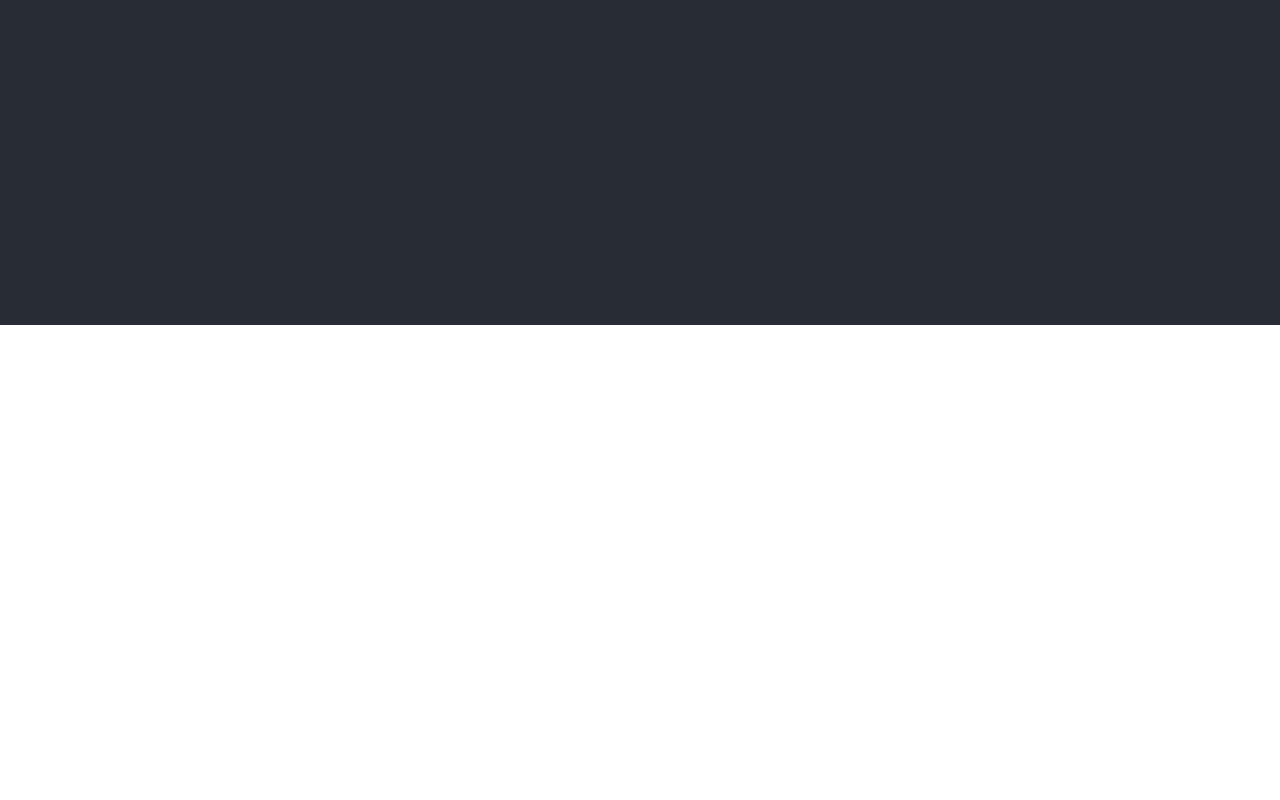
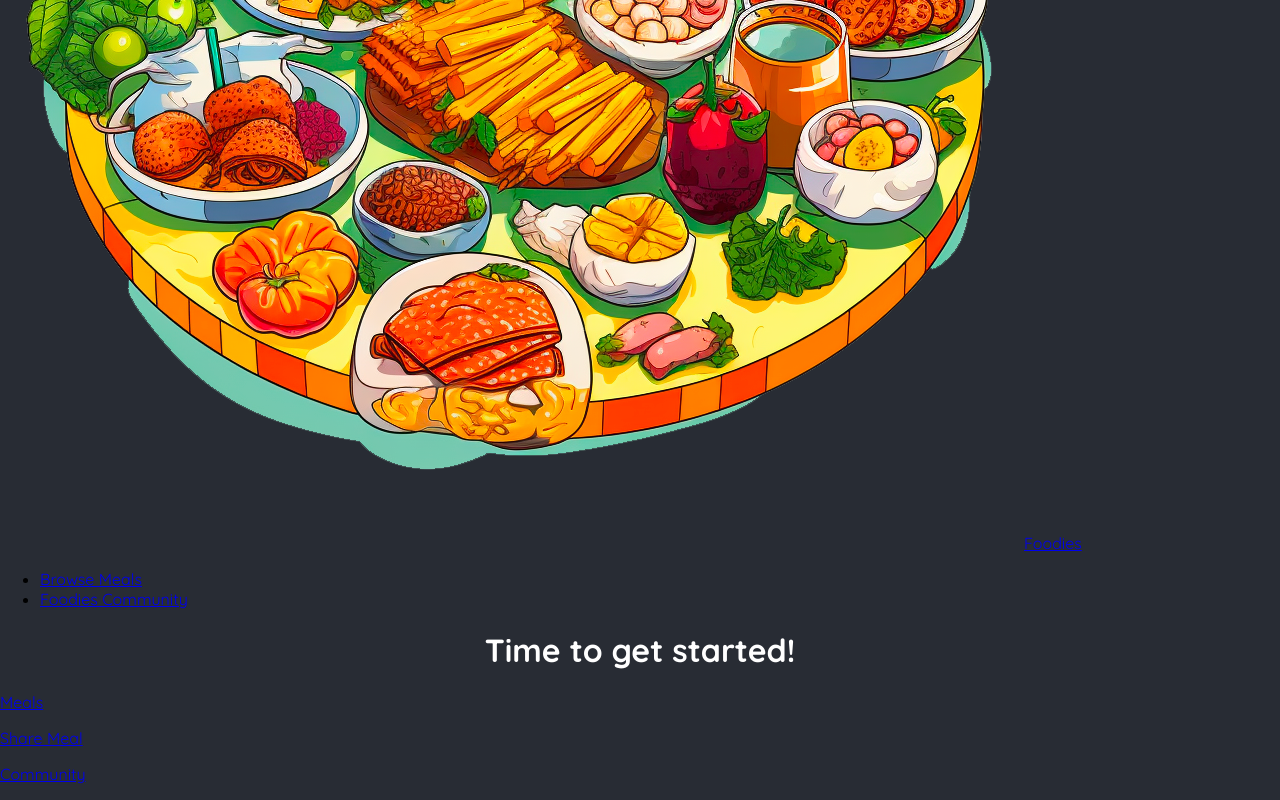
Before and after one commit to Murzuq/Foodies, a Next.js app: page / in a window 1280 px wide. Shown: the part 475-1275 px from the top of the page. Before the commit the page ends 800 px from the top, so only its background shows below. Built offline with nearby package versions, Linux system fonts and the light colour scheme.

Commit message:
Added main header component

```diff
--- a/app/layout.js
+++ b/app/layout.js
@@ -1,8 +1,9 @@
-import './globals.css';
+import MainHeader from "@/components/main-header";
+import "./globals.css";
 
 export const metadata = {
-  title: 'NextLevel Food',
-  description: 'Delicious meals, shared by a food-loving community.',
+  title: "Foodies",
+  description: "Delicious meals, shared by a food-loving community.",
 };
 
 export default function RootLayout({ children }) {
@@ -15,11 +16,11 @@
               <linearGradient id="gradient" x1="0%" y1="0%" x2="100%" y2="0%">
                 <stop
                   offset="0%"
-                  style={{ stopColor: '#59453c', stopOpacity: '1' }}
+                  style={{ stopColor: "#59453c", stopOpacity: "1" }}
                 />
                 <stop
                   offset="100%"
-                  style={{ stopColor: '#8f3a09', stopOpacity: '1' }}
+                  style={{ stopColor: "#8f3a09", stopOpacity: "1" }}
                 />
               </linearGradient>
             </defs>
@@ -30,6 +31,7 @@
           </svg>
         </div>
 
+        <MainHeader />
         {children}
       </body>
     </html>
--- /dev/null
+++ b/components/main-header.js
@@ -0,0 +1,25 @@
+import Link from "next/link";
+
+import logoImg from "@/assets/logo.png";
+
+export default function MainHeader() {
+  return (
+    <header>
+      <Link href="/">
+        <img src={logoImg.src} alt="A plate with food on it" />
+        Foodies
+      </Link>
+
+      <nav>
+        <ul>
+          <li>
+            <Link href="/meals">Browse Meals</Link>
+          </li>
+          <li>
+            <Link href="/community">Foodies Community</Link>
+          </li>
+        </ul>
+      </nav>
+    </header>
+  );
+}
```
